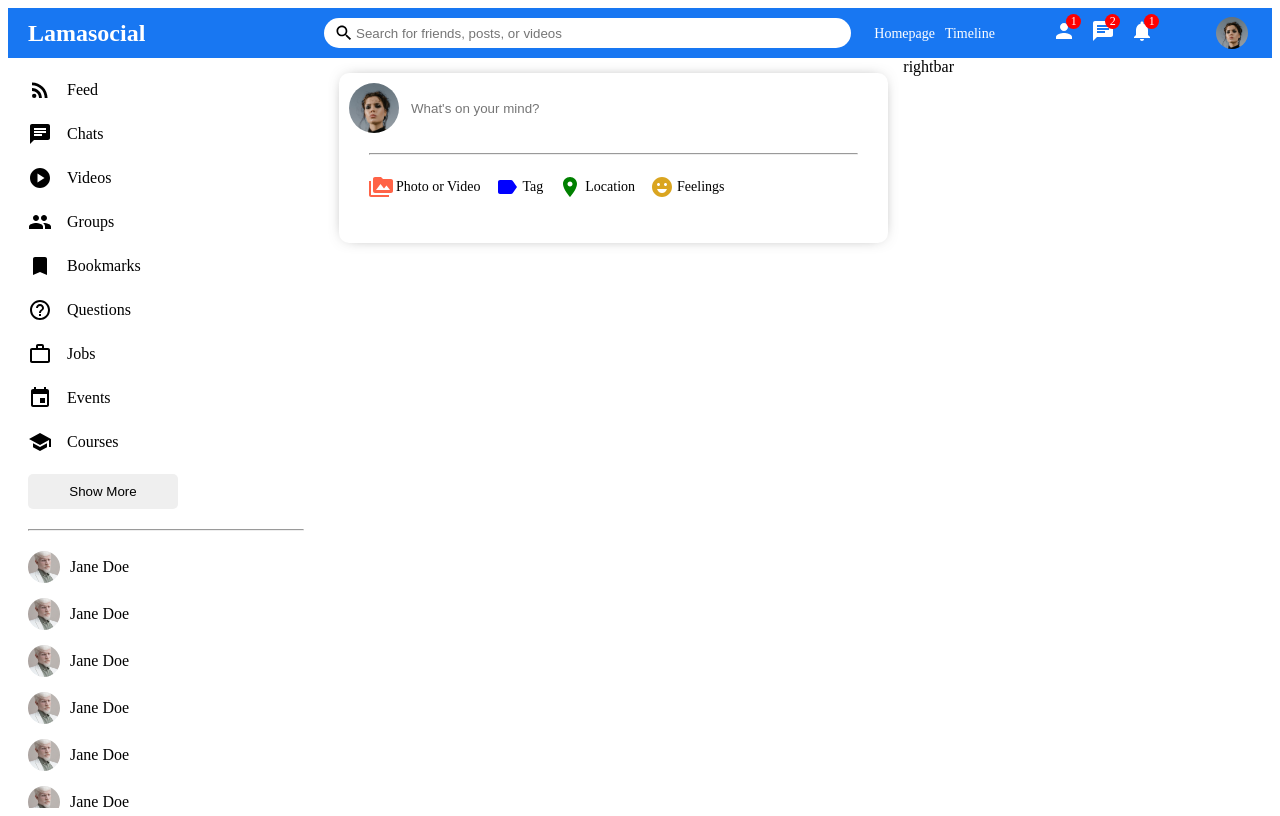
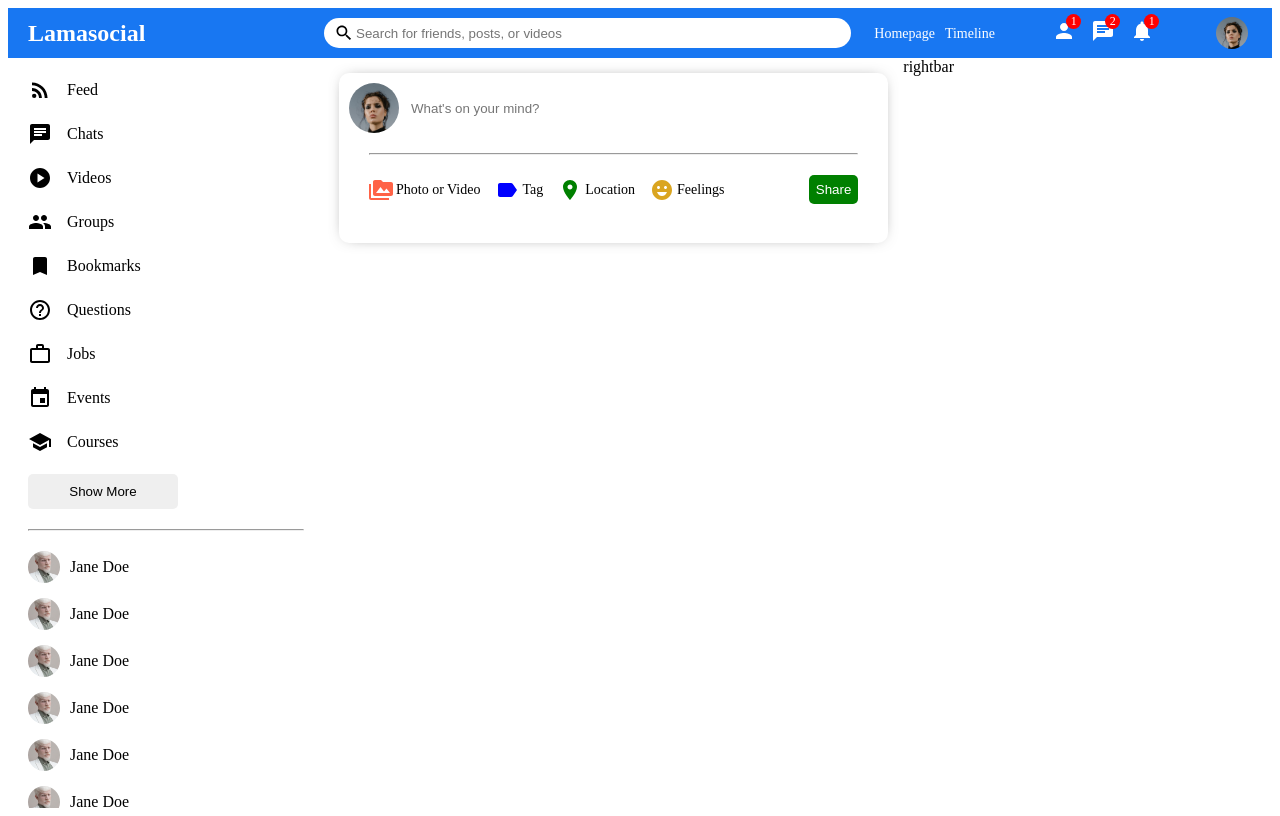
Before and after one commit to LaurenCummings/facebook-clone, a React (Vite) app: page / in a window 1280 px wide. Built offline with nearby package versions, Linux system fonts and the light colour scheme.

Commit message:
Added styling to share component

```diff
--- a/src/components/Share.jsx
+++ b/src/components/Share.jsx
@@ -33,6 +33,7 @@ function Share() {
                             <span className="shareOptionText">Feelings</span>
                         </div>
                     </div>
+                    <button className="shareButton">Share</button>
                 </div>
             </div>
         </div>
--- a/src/css/Share.css
+++ b/src/css/Share.css
@@ -63,3 +63,14 @@
     font-size: 14px;
     font-weight: 500;
 }
+
+.shareButton {
+    border: none;
+    padding: 7px;
+    border-radius: 5px;
+    background-color: green;
+    font-weight: 500;
+    margin-right: 20px;
+    cursor: pointer;
+    color: white;
+}
```
